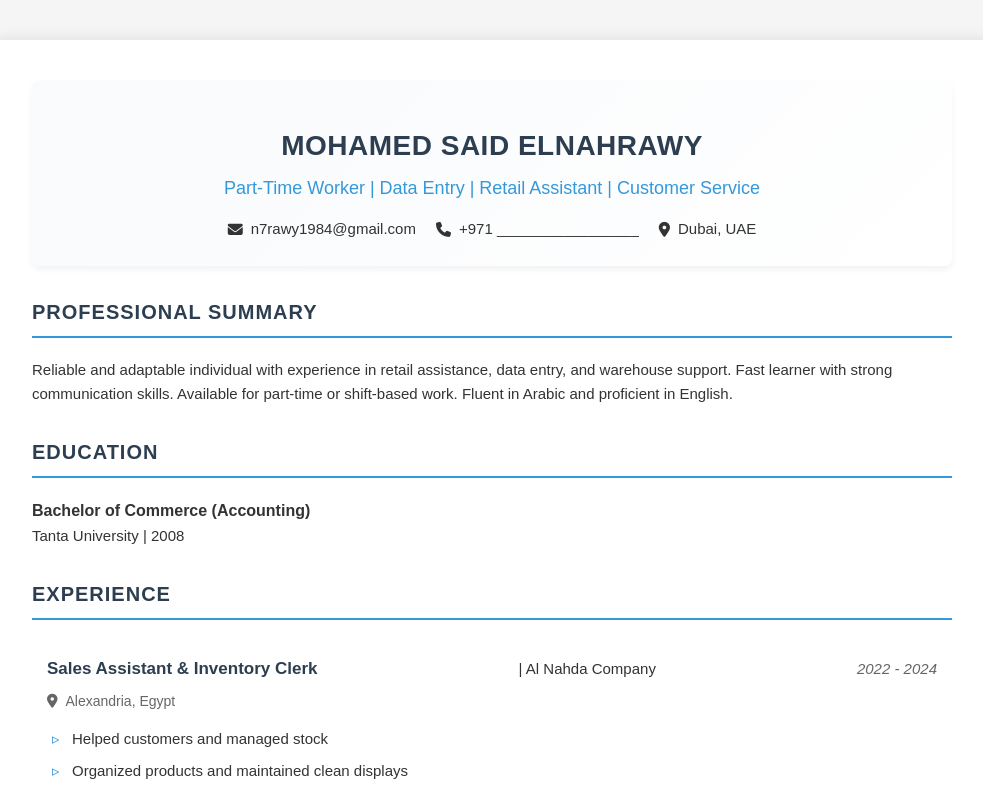
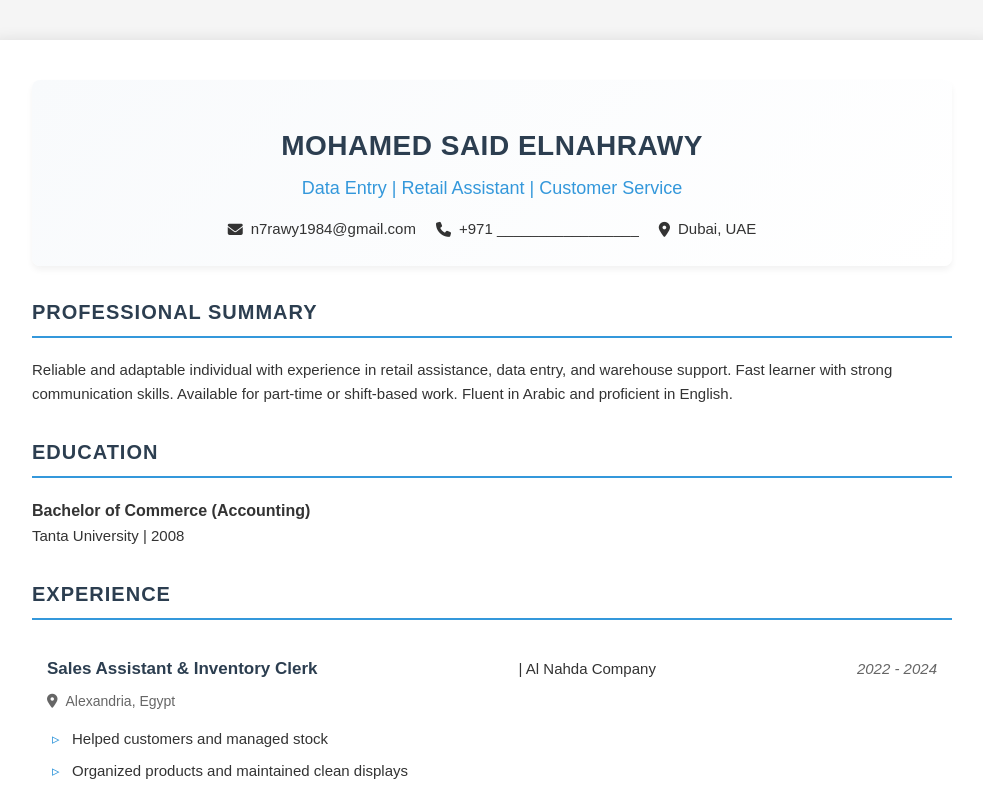
Before and after one commit to n7rawy1984/react-cv, a React (Create React App) app: page / in a window 1280 px wide. Shown: the top 796 px of the page, without its empty margins (148-1131 px from the left). Built offline with nearby package versions, Linux system fonts and the light colour scheme.

Commit message:
Improved CV layout

```diff
--- a/src/ResumeEditor.js
+++ b/src/ResumeEditor.js
@@ -6,8 +6,7 @@ const CV = () => {
   const cvData = {
     personalInfo: {
       name: "MOHAMED SAID ELNAHRAWY",
-      title:
-        "Part-Time Worker | Data Entry | Retail Assistant | Customer Service",
+      title: "Data Entry | Retail Assistant | Customer Service",
       contact: {
         email: "n7rawy1984@gmail.com",
         phone: "+971 _________________",
```
